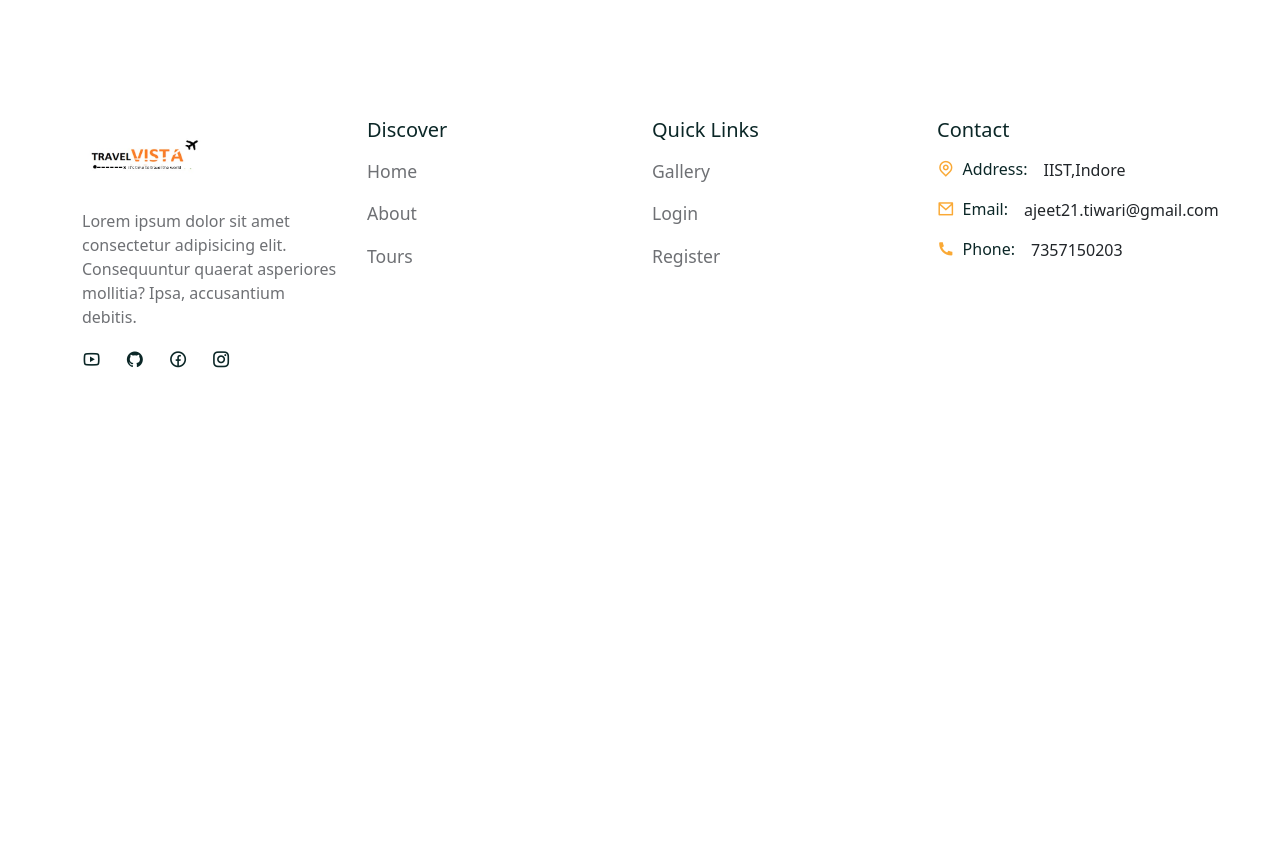
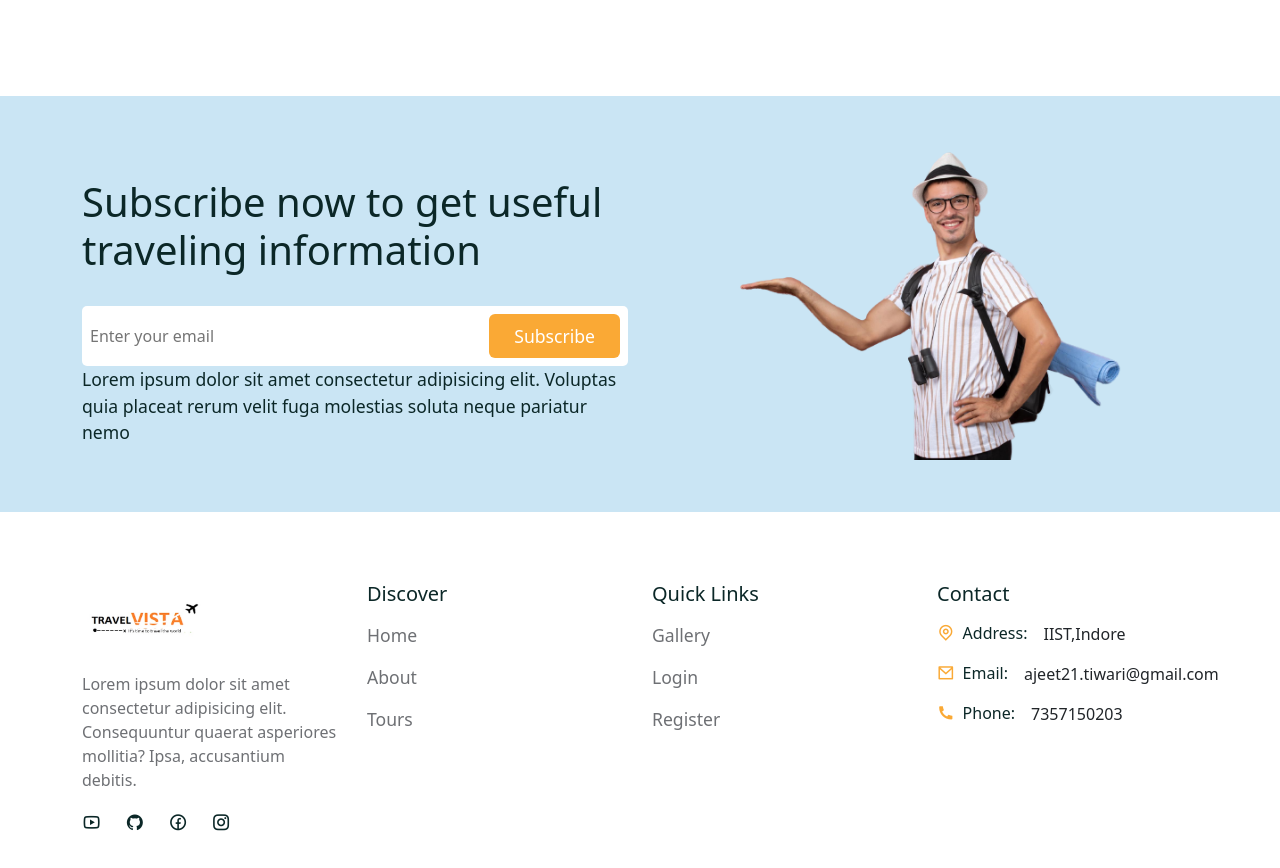
Before and after one commit to Ajeettiwarii/Travelvista, a React (Create React App) app in the folder frontend/: page /tours/01 in a window 1280 px wide. Shown: the part 1539-2407 px from the top of the page. Before the commit the page ends 1944 px from the top, so only its background shows below. Built offline with nearby package versions, Linux system fonts and the light colour scheme; a web font is replaced by a local one.

Commit message:
booking_section_completed

```diff
--- a/frontend/src/Pages/ThankYou.jsx
+++ b/frontend/src/Pages/ThankYou.jsx
@@ -2,6 +2,7 @@
 import { Container, Row, Col, Button } from "reactstrap";
 import { Link } from "react-router-dom";
 import "../styles/thank-you.css";
+import NewsLetter from "../shared/NewsLetter";
 
 const ThankYou = () => {
   return (
@@ -23,6 +24,7 @@
         </Row>
       </Container>
     </section>
+
   );
 };
 
--- a/frontend/src/Pages/TourDetails.jsx
+++ b/frontend/src/Pages/TourDetails.jsx
@@ -6,6 +6,7 @@
 import calculateAvgRating from "../utils/avgRating";
 import avatar from "../assets/images/avatar.jpg";
 import Booking from "../components/Booking/Booking";
+import NewsLetter from "../shared/NewsLetter";
 const TourDetails = () => {
   const { id } = useParams();
   const reviewMsgRef = useRef(" ");
@@ -147,6 +148,7 @@
           </Row>
         </Container>
       </section>
+      <NewsLetter/>
     </>
   );
 };
```
